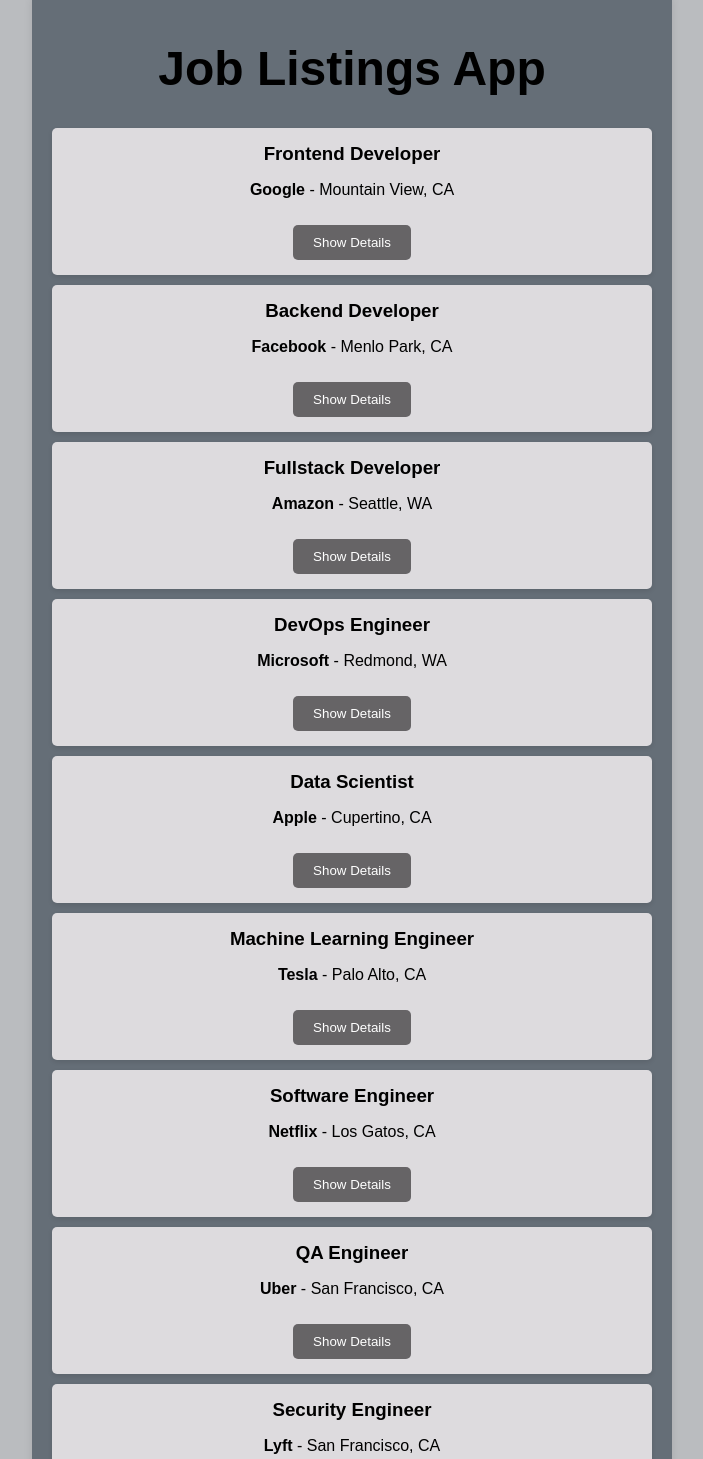
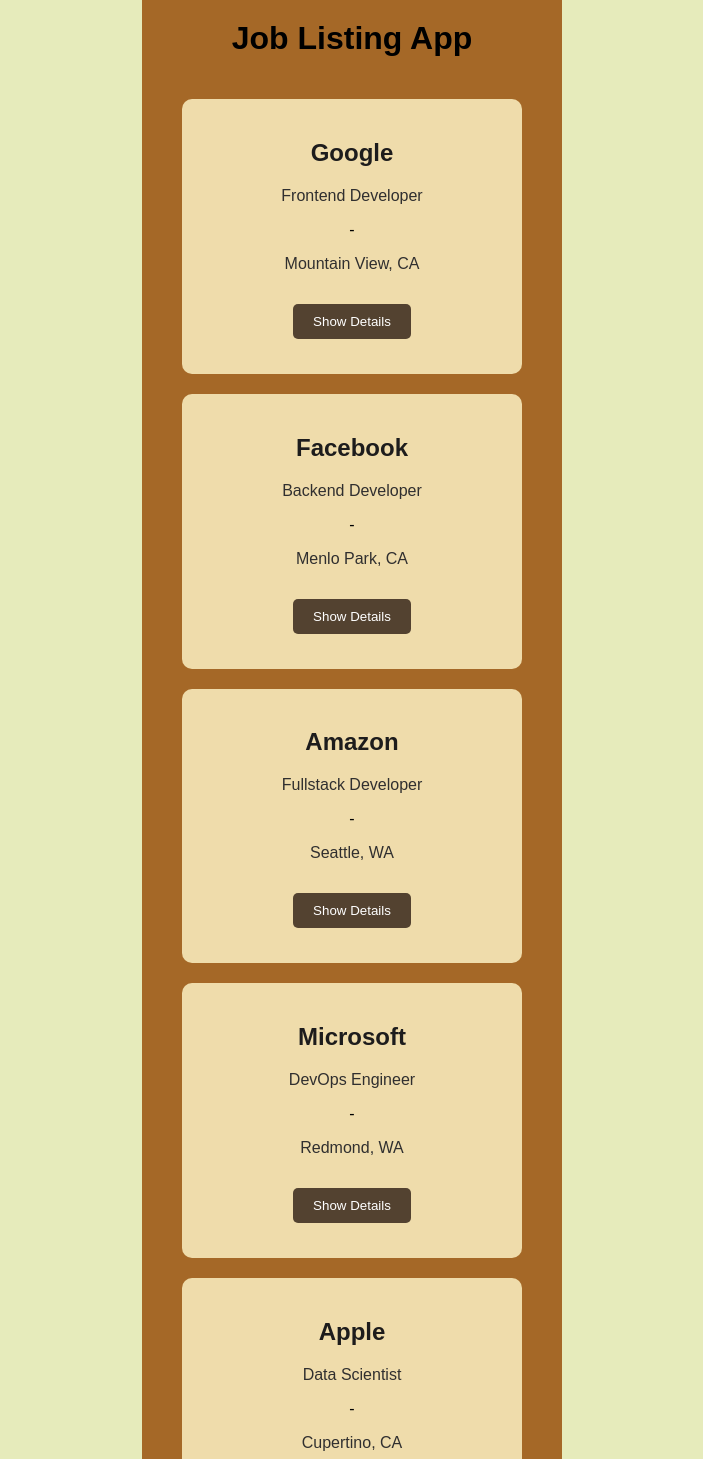
Before and after one commit to ZinnyEdmund/Job-Listing, a React (Vite) app: page / in a window 1280 px wide. Shown: the part 31-1490 px from the top of the page, without its empty margins (288-991 px from the left). Built offline with nearby package versions, Linux system fonts and the light colour scheme.

Commit message:
Add files via upload

```diff
--- /dev/null
+++ b/src/Card.tsx
@@ -0,0 +1,44 @@
+import React, { useState } from 'react';
+
+//Define Job type
+interface Job{
+    id: number;
+    title: string;
+    company: string;
+    location: string;
+    salary: string;
+    description: string;
+    tags: string[];
+    requirements?: string[];
+    postedDate: string;
+}
+
+const Card: React.FC<{job: Job}> = ({job}) => {
+    const [showRequirements, setShowRequirements] = useState(false);
+
+    return (
+        <div className="job-card">
+            <h2>{job.company}</h2>
+            <p>{job.title}</p> - <p>{job.location}</p>
+            <button onClick={() => setShowRequirements(!showRequirements)}>
+                {showRequirements ? "Hide Details" : "Show Details"}
+            </button>
+            {showRequirements && (
+                <>
+                <div className="job-details">
+                    <p><strong>Salary:</strong> {job.salary}</p>
+                    <p><strong>Posted on:</strong> {job.postedDate}</p>
+                    <p><strong>Description:</strong> {job.description}</p>
+                <ul>
+                        {job.requirements?.map((requirement, index) => (
+                            <li key={index}>{requirement}</li>
+                        ))}
+                </ul>
+                </div>
+                </>
+            )}
+        </div>
+    );
+};
+
+export default Card;
--- /dev/null
+++ b/src/Job.tsx
@@ -0,0 +1,116 @@
+
+//Hardcoded job data
+export const jobs = [
+    {
+        id: 1,
+        title: "Frontend Developer",
+        company: "Google",
+        location: "Mountain View, CA",
+        salary: "$120,000",
+        description: "Google is looking for a frontend developer to join our team.",
+        tags: ["React, Angular, Vue.js, JavaScript, Remote, Full-time"],
+        requirements: ["2+ years of experience", "Bachelor's degree in Computer Science", "Experience with React, Angular, and Vue.js", "Strong knowledge of JavaScript and CSS"],
+        postedDate: "2024-02-01",
+    },
+    {
+        id: 2,
+        title: "Backend Developer",
+        company: "Facebook",
+        location: "Menlo Park, CA",
+        salary: "$130,000",
+        description: "Facebook is looking for a backend developer to join our team.",
+        tags: ["Node.js, Python, Ruby on Rails, JavaScript, Remote, Full-time"],
+        requirements: ["3+ years of experience", "Bachelor's degree in Computer Science","Strong knowledge of RESTful APIs"],
+        postedDate: "2024-03-22",
+    },
+    {
+        id: 3,
+        title: "Fullstack Developer",
+        company: "Amazon",
+        location: "Seattle, WA",
+        salary: "$140,000",
+        description: "Amazon is looking for a fullstack developer to join our team.",
+        tags: ["React, Node.js, MongoDB, JavaScript, Remote"],
+        requirements: ["5+ years of experience", "Bachelor's degree in Computer Science","Experience with React, Node.js, and MongoDB"],
+        postedDate: "2024-05-12",
+    },
+    {
+        id: 4,
+        title: "DevOps Engineer",
+        company: "Microsoft",
+        location: "Redmond, WA",
+        salary: "$150,000",
+        description: "Microsoft is looking for a DevOps engineer to join our team.",
+        tags: ["Docker, Kubernetes, Jenkins, Remote, Full-time"],
+        requirements: ["4+ years of experience", "Bachelor's degree in Software Engineering","Experience with AWS, Azure, or GCP"],
+        postedDate: "2024-07-10",
+    },
+    {
+        id: 5,
+        title: "Data Scientist",
+        company: "Apple",
+        location: "Cupertino, CA",
+        salary: "$160,000",
+        description: "Apple is looking for a data scientist to join our team.",
+        tags: ["Python, R, SQL, Remote, Full-time"],
+        requirements: ["3+ years of experience", "Bachelor's degree in Computer Science","Strong knowledge of statistics and machine learning"],
+        postedDate: "2024-08-01",
+    },
+    {
+        id: 6,
+        title: "Machine Learning Engineer",
+        company: "Tesla",
+        location: "Palo Alto, CA",
+        salary: "$170,000",
+        description: "Tesla is looking for a machine learning engineer to join our team.",
+        tags: ["TensorFlow, Python, Data Science, Full-time"],
+        requirements: ["2+ years of experience", "Bachelor's degree in Computer Engineering", "Strong knowledge of statistics and machine learning"],
+        postedDate: "2025-02-24",
+    },
+    {
+        id: 7,
+        title: "Software Engineer",
+        company: "Netflix",
+        location: "Los Gatos, CA",
+        salary: "$180,000",
+        description: "Netflix is looking for a software engineer to join our team.",
+        tags: ["Java, C++, Python, Remote, Full-time"],
+        requirements: ["3+ years of experience", "Bachelor's degree in Software Engineering","Strong knowledge of algorithms and data structures"],
+        postedDate: "2025-02-15",},
+    {
+        id: 8,
+        title: "QA Engineer",
+        company: "Uber",
+        location: "San Francisco, CA",
+        salary: "$190,000",
+        description: "Uber is looking for a QA engineer to join our team.",
+        tags: ["Selenium, JUnit, TestNG, Remote, Full-time"],
+        requirements: ["3+ years of experience", "Bachelor's degree in Computer Science","Strong knowledge of software testing methodologies"],
+        postedDate: "2025-01-01",
+    },
+    {
+        id: 9,
+        title: "Security Engineer",
+        company: "Lyft",
+        location: "San Francisco, CA",
+        salary: "$200,000",
+        description: "Lyft is looking for a security engineer to join our team.",
+        tags: ["OWASP, NIST, ISO 27001, Remote, Full-time"],
+        requirements: ["3+ years of experience", "Bachelor's degree in Cyber Security", "Experience with Git and GitHub"],
+        postedDate: "2024-12-24",
+    },
+    {
+        id: 10,
+        title: "Product Manager",
+        company: "Airbnb",
+        location: "San Francisco, CA",
+        salary: "$210,000",
+        description: "Airbnb is looking for a product manager to join our team.",
+        tags: ["Agile, Scrum, Kanban, Remote, Full"],
+        requirements: ["2+ years of experience", "Bachelor's degree in Computer Engineering", "Strong knowledge of product management best practices"],
+        postedDate: "2024-10-01",
+    }
+];
+
+
+export default jobs;
--- /dev/null
+++ b/src/List.tsx
@@ -0,0 +1,18 @@
+import React from "react";
+import Card from "./Card";
+import { jobs } from "./Job";
+
+interface JobListProps {
+    job: typeof jobs;
+}
+
+const List: React.FC = () => {
+    return (
+        <div className="job-list">{jobs.map((job, index) => (
+            <Card key={index} job={job} />
+        ))}
+        </div>
+    )
+};
+
+export default List;
--- a/src/index.css
+++ b/src/index.css
@@ -1,61 +1,96 @@
 body{
   font-family: Arial, sans-serif;
-  background-color:#70757a7a;
-  color: black;
+  background-color: #e6ebbb;
   margin: 0;
   padding: 0;
+  display: flex;
+  justify-content: center;
+  align-items: center;
+}
+.app-container{
   text-align: center;
+  padding: 20px;
+  background-color: #a56827;
+  border-radius: 10px;
+  margin: 10px;
+}
+.myh1{
+  color: #000000;
+  font-size: 2rem;
 }
 .job-list{
-  max-width: 600px;
-  margin: 20px auto;
-  background: #656e77;
+  display: grid;
+  flex-wrap: wrap;
+  justify-content: center;
+  gap: 20px;
   padding: 20px;
-  border-radius: 10px;
-  box-shadow: 0 4px 8px rgba(0, 0, 0, 0.1);
-}
-.h1{
-  font-size: 3rem;
 }
 .job-card{
-  background: #dddbde;
-  margin: 10px 0;
-  padding: 15px;
-  border-radius: 5px;
-  box-shadow: 0 2px 5px rgba(0, 0, 0, 0.1);
+  background-color: #efdcab;
+  border-radius: 10px;
+  box-shadow: 0 4 10px #0000001a;
   transition: transform 0.3s ease-in-out;
+  animation: fadeIn 0.5s ease-in-out;
+  padding: 20px;
+  width: 300px;
 }
 .job-card:hover{
-  transform: scale(1.05);
+  transform: translateY(-10px);
 }
-.job-card h3{
-  margin: 0;
-  color: black;
+.job-card h2{
+  color: #1d1c1c;
 }
-.job-details{
-  margin-top: 10px;
-  background: #d7d6d8d3;
-  padding: 10px;
-  border-radius: 5px;
-}
-.job-details p{
-  margin: 0;
-  color: #333;
+.job-card p{
+  color: #302f2f;
 }
 button{
-  background-color: #383538b7;
-  color: white;
+  background-color: #534230;
+  color: #fff;
   border: none;
+  border-radius: 5px;
   padding: 10px 20px;
-  border-radius: 5px;
+  margin: 15px;
   cursor: pointer;
-  margin-top: 10px;
   transition: background-color 0.3s ease-in-out;
 }
 button:hover{
-  background-color: #3b373b;
+  background-color: #251a0d;
 }
-.no-jobs {
-  color: red;
-  font-size: 20px;
+.job-details{
+  background-color: #fff3d4;
+  border-radius: 10px;
+  text-align: center;
+  justify-content: center;
+  padding: 20px;
+  box-shadow: 0 4 10px #00000056;
+  animation: slideIn 0.3s ease-in-out;
 }
+.job-details p{
+  padding: 20px;
+  line-height: 20px;
+}
+ul{
+  list-style: disc;
+  padding: 0;
+  padding-left: 10px;
+  text-align: center;
+  justify-content: center;
+}
+@keyframes fadeIn {
+  from {
+    opacity: 0; transform: translateY(-10px);
+  }
+  to {
+    opacity: 1; transform: translateY(1px);
+  }
+}
+@keyframes slideIn {
+  from {
+    max-height: 0;
+    opacity: 0;
+  }
+  to {
+    max-height: 1000px;
+    opacity: 1;
+  }
+}
--- a/src/main.tsx
+++ b/src/main.tsx
@@ -1,12 +1,21 @@
 import React, { StrictMode } from 'react'
 import { createRoot } from 'react-dom/client'
 import './index.css'
-import JobList from './App.tsx'
+import List from './list'
 
-createRoot(document.getElementById('root')!).render(
+const Main: React.FC = () => {
+  return (
+    <div className='app-container'>
+      <h1 className='myh1'>Job Listing App</h1>
+      <List />
+    </div>
+  );
+};
+
+const container = document.getElementById('root');
+const root = createRoot(container!);
+root.render(
   <StrictMode>
-    <div>
-      <JobList />
-    </div>
+    <Main />
   </StrictMode>
 );
```
